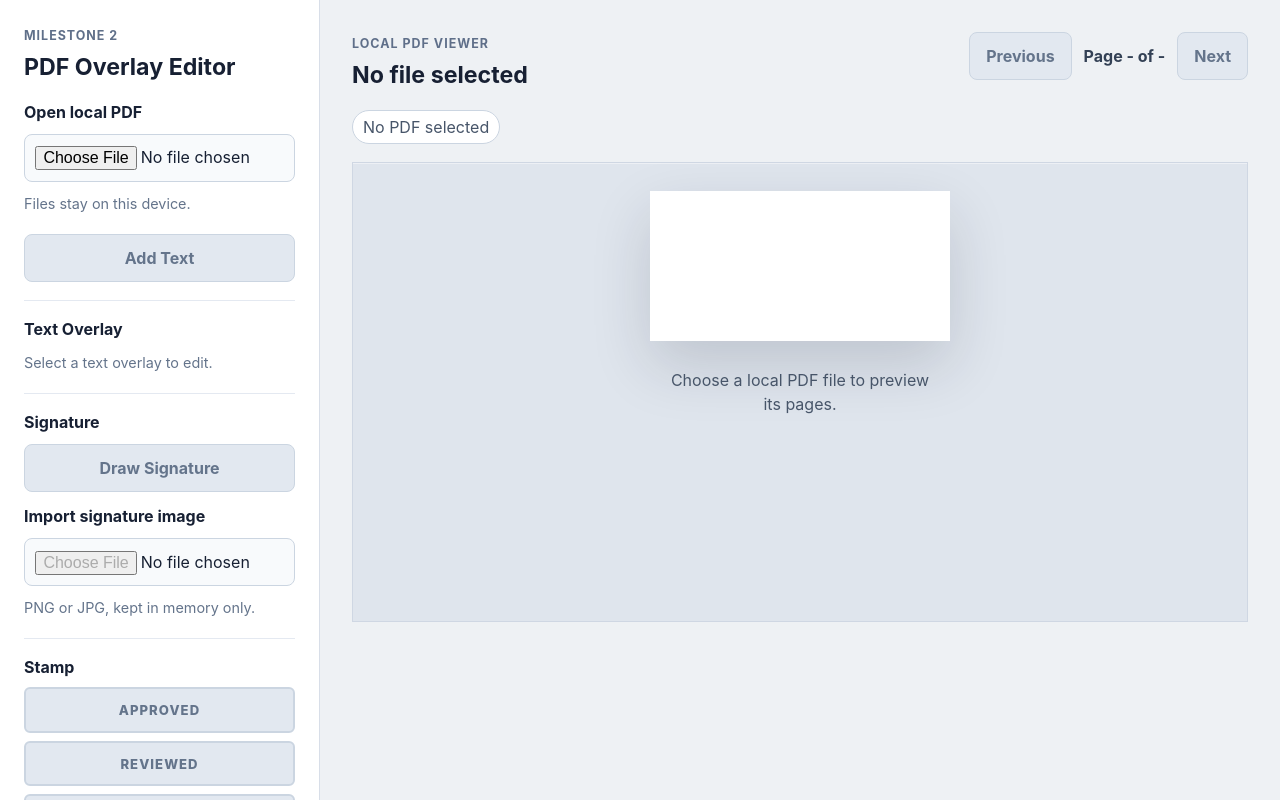
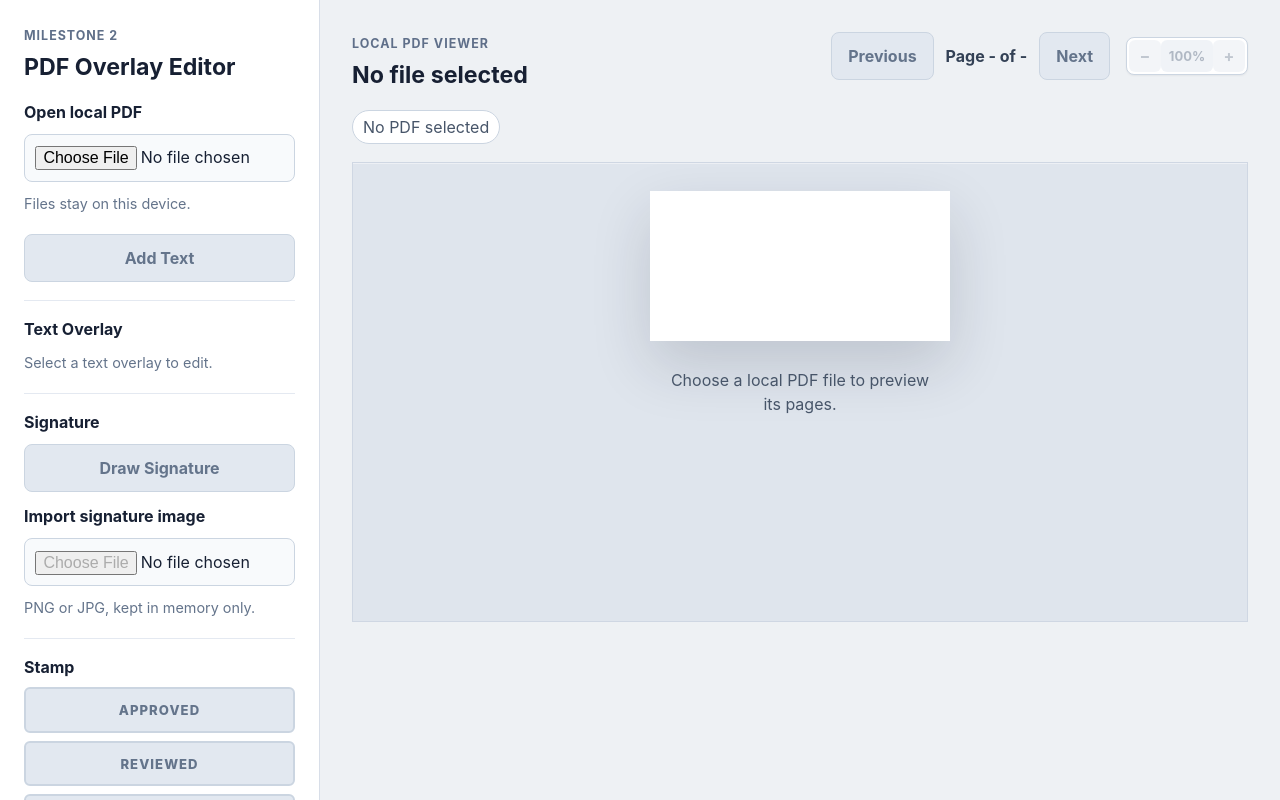
Before and after one commit to agungtrisutaji/pdf-editor, a React (Vite) app: page / in a window 1280 px wide. Built offline with nearby package versions, Linux system fonts and the light colour scheme.

Commit message:
feat: add interactive zoom controls to PDF viewer

```diff
--- a/src/App.css
+++ b/src/App.css
@@ -434,12 +434,84 @@ input[type="color"]:focus {
   max-width: 1100px;
 }
 
+.viewer-toolbar-actions {
+  display: flex;
+  flex-wrap: wrap;
+  align-items: center;
+  gap: 16px;
+}
+
 .page-controls {
   display: flex;
   align-items: center;
   gap: 12px;
   color: #334155;
   font-weight: 700;
+}
+
+.zoom-controls {
+  display: inline-flex;
+  align-items: center;
+  background: #ffffff;
+  border: 1px solid #cbd5e1;
+  border-radius: 8px;
+  padding: 2px;
+  box-shadow: 0 1px 2px rgba(0, 0, 0, 0.05);
+}
+
+.zoom-button {
+  display: inline-flex;
+  align-items: center;
+  justify-content: center;
+  width: 32px;
+  height: 32px;
+  padding: 0;
+  font-size: 16px;
+  font-weight: 700;
+  line-height: 1;
+  border-radius: 6px;
+  border: none;
+  background: transparent;
+  color: #334155;
+  cursor: pointer;
+  box-shadow: none;
+}
+
+.zoom-button:hover:not(:disabled) {
+  background: #f1f5f9;
+  color: #0f172a;
+}
+
+.zoom-button:disabled {
+  opacity: 0.4;
+  cursor: not-allowed;
+}
+
+.zoom-level-button {
+  display: inline-flex;
+  align-items: center;
+  justify-content: center;
+  min-width: 52px;
+  height: 32px;
+  padding: 0 6px;
+  font-size: 13px;
+  font-weight: 700;
+  border-radius: 6px;
+  border: none;
+  background: transparent;
+  color: #334155;
+  cursor: pointer;
+  box-shadow: none;
+}
+
+.zoom-level-button:hover:not(:disabled) {
+  background: #f1f5f9;
+  color: #0f172a;
+}
+
+.zoom-level-button:disabled {
+  opacity: 0.5;
+  cursor: not-allowed;
 }
 
 .viewer-meta {
--- a/src/App.tsx
+++ b/src/App.tsx
@@ -16,7 +16,10 @@ import {
 } from "./components/overlays/StampPicker";
 import { TextOverlayEditor } from "./components/overlays/TextOverlayEditor";
 import { PdfViewer } from "./components/pdf/PdfViewer";
-import type { PageSize } from "./lib/pdf/coordinateMapper";
+import {
+  DEFAULT_PAGE_RENDER_SCALE,
+  type PageSize,
+} from "./lib/pdf/coordinateMapper";
 import { exportPdfWithOverlays } from "./lib/pdf/pdfExporter";
 import {
   measureTextOverlayBounds,
@@ -31,6 +34,7 @@ import {
   getPageOverlays,
   moveOverlayBackward,
   moveOverlayForward,
+  rescaleOverlays,
   updateOverlayPosition,
   updateOverlaySize,
   updateTextOverlayStyle,
@@ -72,12 +76,34 @@ function App() {
   const [selectedOverlayId, setSelectedOverlayId] = useState<string | null>(
     null,
   );
+  const [zoomScale, setZoomScale] = useState(DEFAULT_PAGE_RENDER_SCALE);
   const [isSignaturePadOpen, setIsSignaturePadOpen] = useState(false);
   const [exportStatus, setExportStatus] = useState<ExportStatus>("idle");
   const [exportError, setExportError] = useState<string | null>(null);
   const [exportSuccessMessage, setExportSuccessMessage] = useState<
     string | null
   >(null);
+
+  function handleZoomChange(newScale: number) {
+    if (newScale <= 0 || newScale === zoomScale || !Number.isFinite(newScale)) {
+      return;
+    }
+
+    const factor = newScale / zoomScale;
+    setOverlayState((currentState) => rescaleOverlays(currentState, factor));
+    setPreviewPageSizes((currentSizes) =>
+      Object.fromEntries(
+        Object.entries(currentSizes).map(([page, size]) => [
+          page,
+          {
+            width: Math.round(size.width * factor * 100) / 100,
+            height: Math.round(size.height * factor * 100) / 100,
+          },
+        ]),
+      ),
+    );
+    setZoomScale(newScale);
+  }
 
   const activePageOverlays = getPageOverlays(overlayState, activePageIndex);
   const selectedOverlay =
@@ -125,6 +151,7 @@ function App() {
     setPreviewPageSizes({});
     setSelectedOverlayId(null);
     setIsSignaturePadOpen(false);
+    setZoomScale(DEFAULT_PAGE_RENDER_SCALE);
     setExportStatus("idle");
     setExportError(null);
     setExportSuccessMessage(null);
@@ -139,6 +166,7 @@ function App() {
     setPreviewPageSizes({});
     setSelectedOverlayId(null);
     setIsSignaturePadOpen(false);
+    setZoomScale(DEFAULT_PAGE_RENDER_SCALE);
     setExportStatus("idle");
     setExportError(null);
     setExportSuccessMessage(null);
@@ -458,6 +486,8 @@ function App() {
         pageIndex={activePageIndex}
         overlays={selectedPdf ? activePageOverlays : []}
         selectedOverlayId={selectedOverlayId}
+        zoomScale={zoomScale}
+        onZoomChange={handleZoomChange}
         onOverlaySelect={setSelectedOverlayId}
         onOverlayMove={handleOverlayPositionChange}
         onOverlayResize={handleOverlaySizeChange}
--- a/src/components/pdf/PdfViewer.tsx
+++ b/src/components/pdf/PdfViewer.tsx
@@ -9,7 +9,11 @@ import {
   isPdfRenderCancelError,
   renderPdfPageToCanvas,
 } from "../../lib/pdf/pdfRenderer";
-import type { PageSize } from "../../lib/pdf/coordinateMapper";
+import {
+  DEFAULT_PAGE_RENDER_SCALE,
+  ZOOM_LEVELS,
+  type PageSize,
+} from "../../lib/pdf/coordinateMapper";
 import type { Overlay } from "../../types/overlays";
 
 type PdfViewerProps = {
@@ -17,6 +21,8 @@ type PdfViewerProps = {
   pageIndex: number;
   overlays: Overlay[];
   selectedOverlayId: string | null;
+  zoomScale: number;
+  onZoomChange: (scale: number) => void;
   onOverlaySelect: (overlayId: string) => void;
   onOverlayMove: (overlayId: string, position: { x: number; y: number }) => void;
   onOverlayResize: (
@@ -36,6 +42,8 @@ export function PdfViewer({
   pageIndex,
   overlays,
   selectedOverlayId,
+  zoomScale,
+  onZoomChange,
   onOverlaySelect,
   onOverlayMove,
   onOverlayResize,
@@ -67,9 +75,10 @@ export function PdfViewer({
 
     setLoadStatus("loading");
     setRenderStatus("idle");
-    loadingTask = createPdfLoadingTask(pdfFile.data);
+    const activeLoadingTask = createPdfLoadingTask(pdfFile.data);
+    loadingTask = activeLoadingTask;
 
-    loadingTask.promise
+    activeLoadingTask.promise
       .then((document) => {
         if (!isCurrentFile) {
           return;
@@ -120,6 +129,7 @@ export function PdfViewer({
       canvas: canvasRef.current,
       pdfDocument,
       pageNumber,
+      scale: zoomScale,
     })
       .then((task) => {
         if (!isCurrentRender) {
@@ -161,11 +171,44 @@ export function PdfViewer({
       isCurrentRender = false;
       renderTask?.cancel();
     };
-  }, [onPagePreviewSizeChange, pageIndex, pdfDocument, pageNumber]);
+  }, [onPagePreviewSizeChange, pageIndex, pdfDocument, pageNumber, zoomScale]);
 
   const totalPages = pdfDocument?.numPages ?? 0;
   const canGoPrevious = pageIndex > 0;
   const canGoNext = totalPages > 0 && pageIndex < totalPages - 1;
+
+  const minZoom = ZOOM_LEVELS[0];
+  const maxZoom = ZOOM_LEVELS[ZOOM_LEVELS.length - 1];
+  const zoomPercentage = Math.round(
+    (zoomScale / DEFAULT_PAGE_RENDER_SCALE) * 100,
+  );
+  const canZoomIn = pdfFile !== null && zoomScale < maxZoom - 0.01;
+  const canZoomOut = pdfFile !== null && zoomScale > minZoom + 0.01;
+  const canResetZoom =
+    pdfFile !== null &&
+    Math.abs(zoomScale - DEFAULT_PAGE_RENDER_SCALE) > 0.01;
+
+  function handleZoomIn() {
+    const nextZoom =
+      ZOOM_LEVELS.find((level) => level > zoomScale + 0.01) ?? maxZoom;
+    onZoomChange(nextZoom);
+  }
+
+  function handleZoomOut() {
+    const previousLevels = ZOOM_LEVELS.filter(
+      (level) => level < zoomScale - 0.01,
+    );
+    const nextZoom =
+      previousLevels.length > 0
+        ? previousLevels[previousLevels.length - 1]
+        : minZoom;
+    onZoomChange(nextZoom);
+  }
+
+  function handleResetZoom() {
+    onZoomChange(DEFAULT_PAGE_RENDER_SCALE);
+  }
+
   const statusText =
     loadStatus === "loading"
       ? "Loading PDF..."
@@ -187,6 +230,7 @@ export function PdfViewer({
           <h1>{pdfFile?.fileName ?? "No file selected"}</h1>
         </div>
 
+        <div className="viewer-toolbar-actions">
           <div className="page-controls" aria-label="Page navigation">
             <button
               type="button"
@@ -208,6 +252,40 @@ export function PdfViewer({
             >
               Next
             </button>
+          </div>
+
+          <div className="zoom-controls" aria-label="Zoom controls">
+            <button
+              type="button"
+              className="zoom-button"
+              onClick={handleZoomOut}
+              disabled={!canZoomOut}
+              aria-label="Zoom out"
+              title="Zoom out"
+            >
+              −
+            </button>
+            <button
+              type="button"
+              className="zoom-level-button"
+              onClick={handleResetZoom}
+              disabled={!canResetZoom}
+              aria-label="Reset zoom to 100%"
+              title="Click to reset zoom to 100%"
+            >
+              {zoomPercentage}%
+            </button>
+            <button
+              type="button"
+              className="zoom-button"
+              onClick={handleZoomIn}
+              disabled={!canZoomIn}
+              aria-label="Zoom in"
+              title="Zoom in"
+            >
+              +
+            </button>
+          </div>
         </div>
       </div>
 
--- a/src/lib/pdf/coordinateMapper.ts
+++ b/src/lib/pdf/coordinateMapper.ts
@@ -1,4 +1,5 @@
 export const DEFAULT_PAGE_RENDER_SCALE = 1.4;
+export const ZOOM_LEVELS = [0.7, 1.05, 1.4, 1.75, 2.1, 2.8] as const;
 
 export type PreviewRect = {
   x: number;
--- a/src/state/overlayState.ts
+++ b/src/state/overlayState.ts
@@ -335,3 +335,39 @@ function getDefaultSignatureHeight({
     MAX_SIGNATURE_HEIGHT,
   );
 }
+
+export function rescaleOverlays(
+  overlayState: OverlayPageState,
+  factor: number,
+): OverlayPageState {
+  if (factor === 1 || factor <= 0 || !Number.isFinite(factor)) {
+    return overlayState;
+  }
+
+  return Object.fromEntries(
+    Object.entries(overlayState).map(([pageIndex, overlays]) => [
+      pageIndex,
+      overlays.map((overlay) => {
+        const scaledBase = {
+          ...overlay,
+          x: Math.round(overlay.x * factor * 100) / 100,
+          y: Math.round(overlay.y * factor * 100) / 100,
+          width: Math.max(10, Math.round(overlay.width * factor * 100) / 100),
+          height: Math.max(10, Math.round(overlay.height * factor * 100) / 100),
+        };
+
+        if (overlay.type === "text") {
+          return {
+            ...scaledBase,
+            fontSize: Math.max(
+              1,
+              Math.round(overlay.fontSize * factor * 10) / 10,
+            ),
+          };
+        }
+
+        return scaledBase;
+      }),
+    ]),
+  );
+}
```
Also changed, not shown: 2 other files (tests, documents, lock files or other folders). Lines whose indentation alone changed are shown as unchanged.
